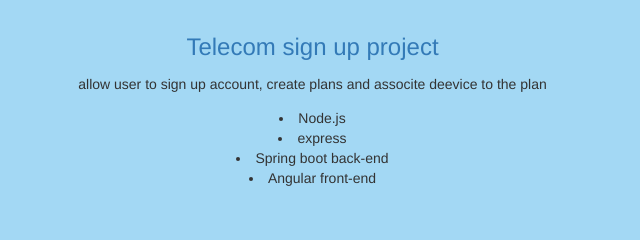
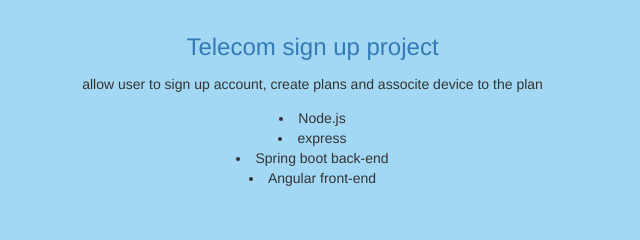
Before and after one commit to jinjunzhen/CV, a plain HTML site: page index.html in a window 1280 px wide. Shown: the part 3622-3862 px from the top of the page, 0-640 px from the left. Drawn offline with nearby package versions, Linux system fonts and the light colour scheme.

Commit message:
corrected deevice to device

```diff
--- a/index.html
+++ b/index.html
@@ -216,7 +216,7 @@
         <a class="" href="https://telecom-remake.herokuapp.com/login" target="_blank">
           <h3>Telecom sign up project</h3>
         </a>
-        <p> allow user to sign up account, create plans and associte deevice to the plan</p>
+        <p> allow user to sign up account, create plans and associte device to the plan</p>
         <li>Node.js</li>
         <li>express</li>
         <li>Spring boot back-end</li>
```
